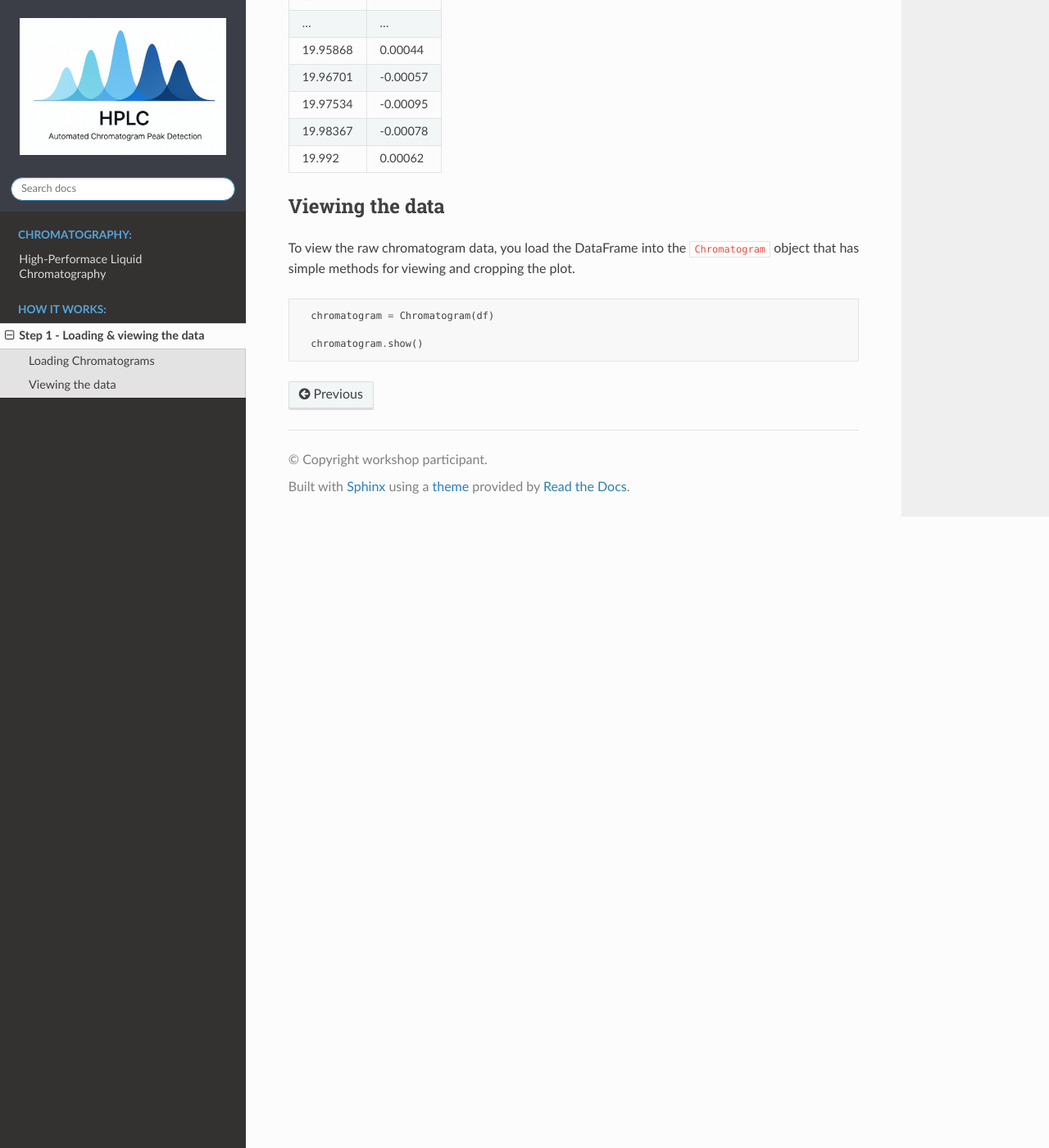
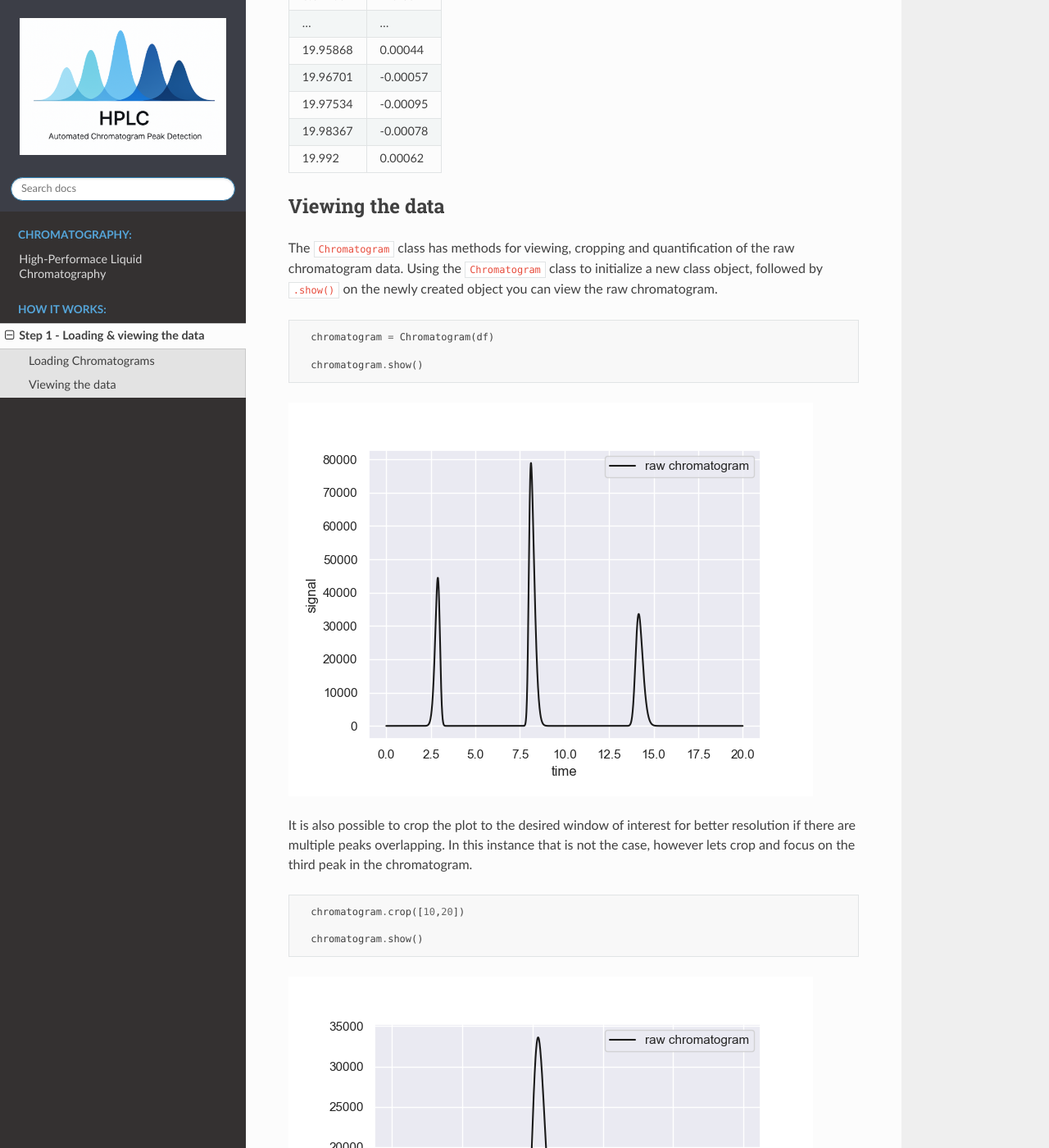
Before and after one commit to pcichowicz/HPLC, a Sphinx documentation site: the page built from doc/Step_1.md, in a window 1280 px wide and 1400 px high, scrolled down 1121 px. Shown: the whole window at 82% size. Built offline with Sphinx 7.4.7 and the Read the Docs theme 3.1.0, drawn with Linux system fonts in a browser that asks for light colours.

Commit message:
Update Step_1.md

````diff
--- a/doc/Step_1.md
+++ b/doc/Step_1.md
@@ -30,7 +30,6 @@ Loading the text file is done with one line of command using `hplc.io.load_chrom
                                 ['time', 'signal'])
 ```
 
-
 | time  |  signal |
 | ---- | ------ |
 | 0.0  | 0.00037|
@@ -48,10 +47,20 @@ Loading the text file is done with one line of command using `hplc.io.load_chrom
 
 ## Viewing the data
 
-To view the raw chromatogram data, you load the DataFrame into the `Chromatogram` object that has simple methods for viewing and cropping the plot.
+The `Chromatogram` class has methods for viewing, cropping and quantification of the raw chromatogram data. Using the `Chromatogram` class to initialize a new class object, followed by `.show()` on the newly created object you can view the raw chromatogram.
 
 ```python
   chromatogram = Chromatogram(df)
 
   chromatogram.show()
 ```
+![](https://github.com/pcichowicz/HPLC/blob/main/doc/plots/Chrom_raw.png)
+
+It is also possible to crop the plot to the desired window of interest for better resolution if there are multiple peaks overlapping. In this instance that is not the case, however lets crop and focus on the third peak in the chromatogram.
+
+```python
+  chromatogram.crop([10,20])
+
+  chromatogram.show()
+```
+![](https://github.com/pcichowicz/HPLC/blob/main/doc/plots/Chrom_raw_crop.png)
````
